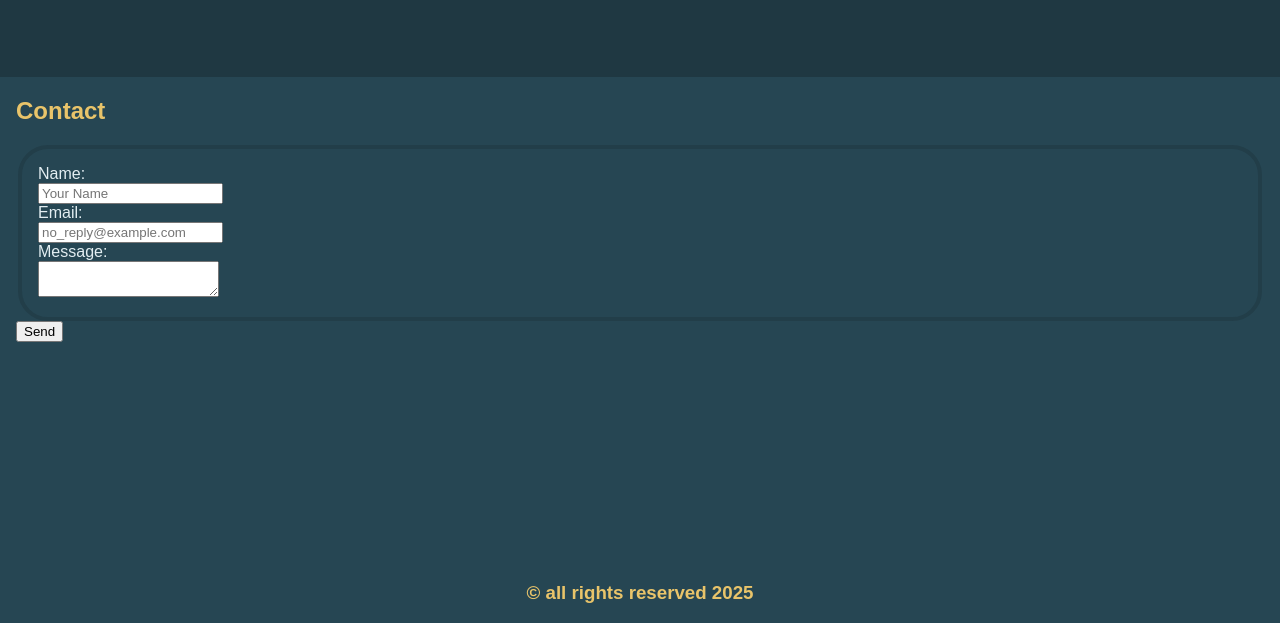
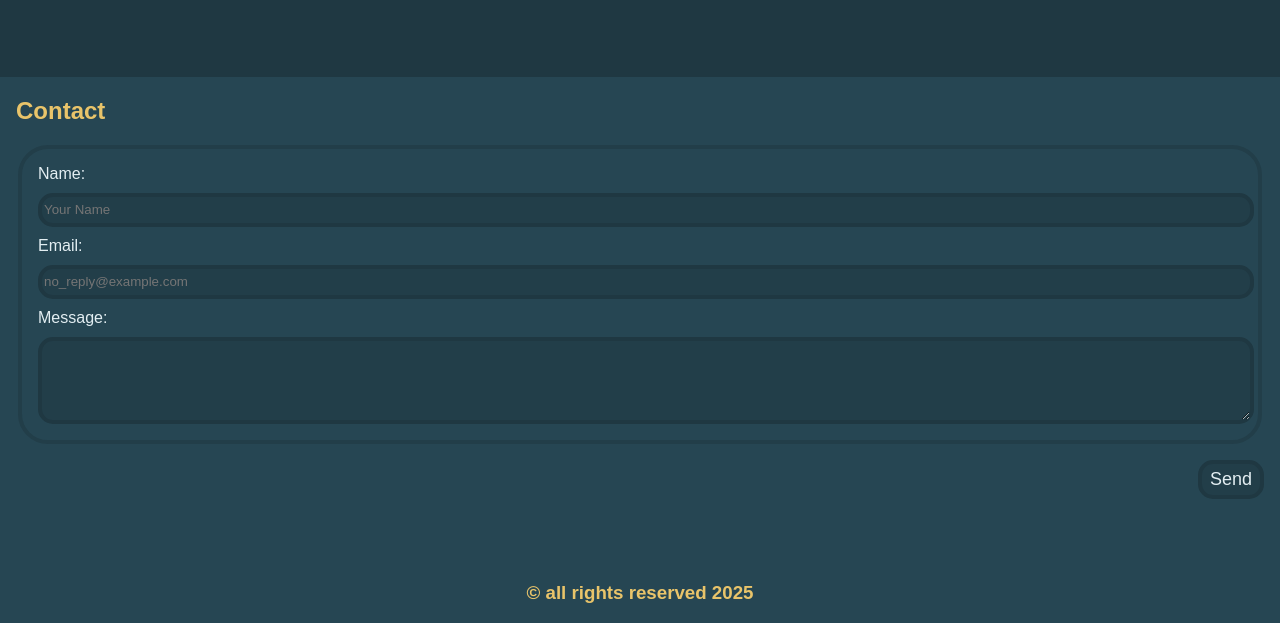
Before and after one commit to LukIt4InDr/Personal-Portfolio, a plain HTML site: page contact.html in a window 1280 px wide. Shown: the part 177-800 px from the top of the page. Drawn offline with Linux system fonts and the light colour scheme.

Commit message:
form done

```diff
--- a/contact.html
+++ b/contact.html
@@ -50,13 +50,13 @@
             <form action="">
                 <fieldset>
                     <label for="name">Name:</label>
-                    <input type="text" name="name" id="name" placeholder="Your Name">
+                    <input type="text" name="name" id="name" placeholder="Your Name" required>
 
                     <label for="email">Email:</label>
-                    <input type="email" name="email" id="email" placeholder="no_reply@example.com">
+                    <input type="email" name="email" id="email" placeholder="no_reply@example.com" required>
 
                     <label for="message">Message:</label>
-                    <textarea name="message" id="message"></textarea>
+                    <textarea name="message" id="message" rows="5" required></textarea>
                 </fieldset>
 
                 <button type="submit">Send</button>
--- a/style.css
+++ b/style.css
@@ -152,9 +152,41 @@ form label {
 }
 
 form fieldset {
+    display: flex;
+    flex-direction: column;
     border: 4px solid #223e49;
     border-radius: 30px;
     padding: 16px;
+    gap: 10px;
+}
+
+form input {
+    background: #223e49;
+    border: 4px solid #1F3842;
+    border-radius: 15px;
+    color: #E3EEF2;
+    height: 1.5rem;
+    width: 100%;
+}
+
+form textarea {
+    background: #223e49;
+    border: 4px solid #1F3842;
+    border-radius: 15px;
+    color: #E3EEF2;
+    width: 100%;
+}
+
+form button {
+    position: absolute;
+    right: 16px;
+    background: #223e49;
+    border: 4px solid #1F3842;
+    border-radius: 15px;
+    font-size: large;
+    color: #E3EEF2;
+    margin-top: 16px;
+    padding: 5px 8px;
 }
 
 @media (width > 520px) {
```
